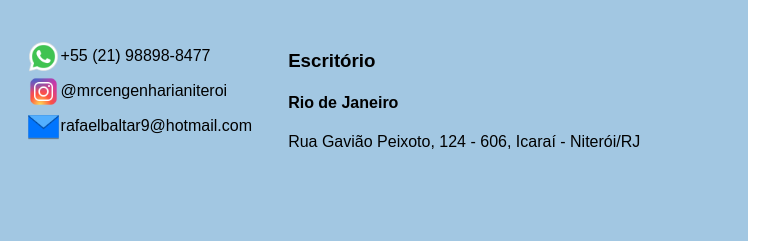
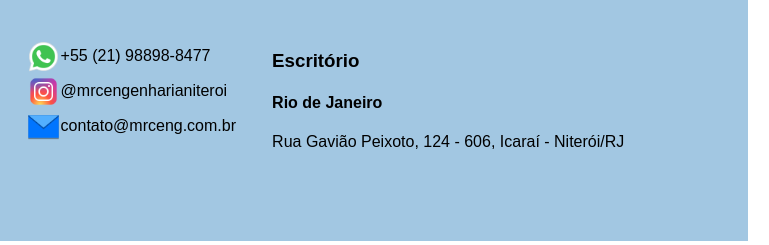
Before and after one commit to rafaelScobino/Freelance1, a plain HTML site: page index.html in a window 1280 px wide. Shown: the part 3341-3586 px from the top of the page, 0-769 px from the left. Drawn offline with Linux system fonts and the light colour scheme; grey boxes are pictures that could not be loaded; a script that the page names is missing.

Commit message:
update email2

```diff
--- a/index.html
+++ b/index.html
@@ -132,7 +132,7 @@
                     </a>
                     <a class="contactDivLinks" href="mailto:contato@mrceng.com.br?" target="_blank">
                         <img class="contactDivLinks" src="./assets/email.png" alt="emilIcon">
-                        <span>rafaelbaltar9@hotmail.com</span>
+                        <span>contato@mrceng.com.br</span>
                     </a>
                 </div>
                 <div id="contactDivLocal" class="contactDivLocal">
```
